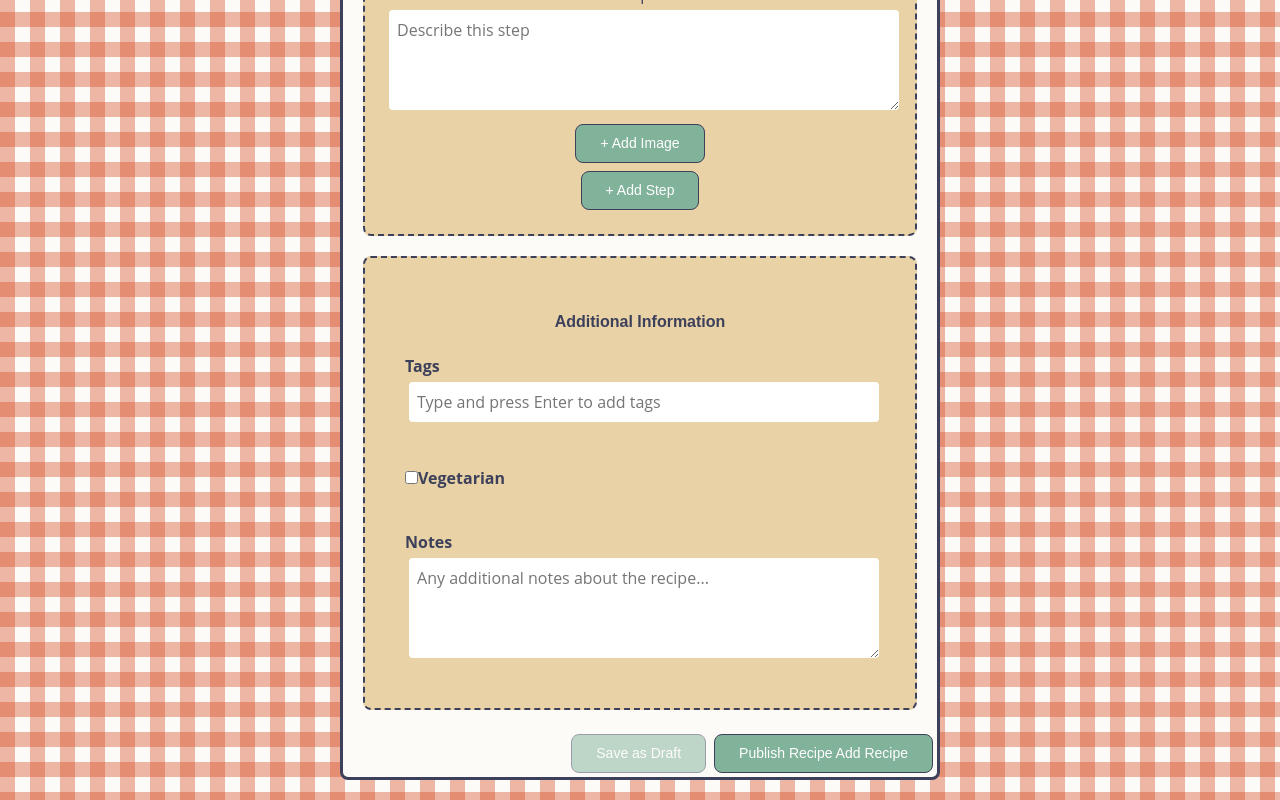
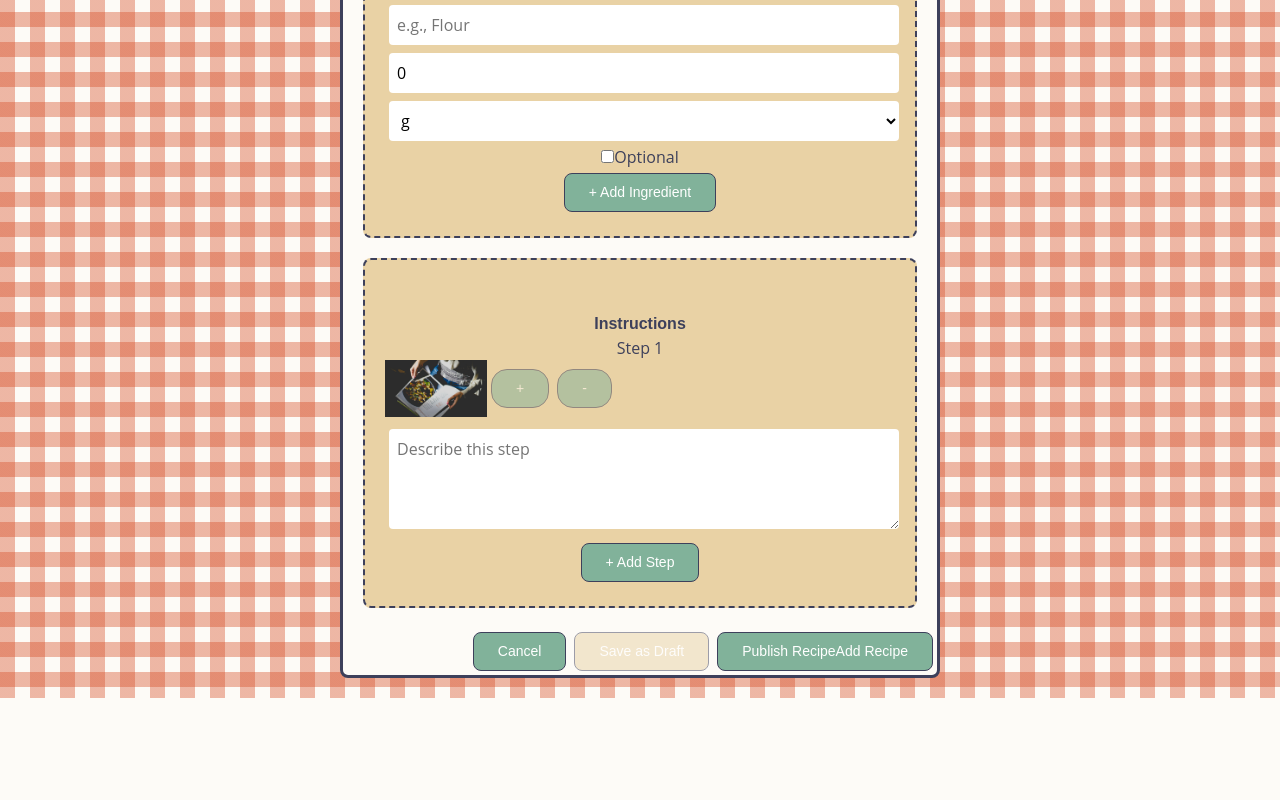
Before and after one commit to anaadeladelrosario/personal-website, a React (Vite) app in the folder recipe-book/: page /add-recipe in a window 1280 px wide. Shown: the part 1896-2696 px from the top of the page. After the commit the page ends 2594 px from the top, so only its background shows below. Built offline with nearby package versions, Linux system fonts and the light colour scheme.

Commit message:
refactoring form

```diff
--- a/recipe-book/src/components/Form.tsx
+++ b/recipe-book/src/components/Form.tsx
@@ -1,113 +1,23 @@
 import { useEffect, useState } from "react";
 import "./Form.css";
+import "../styles/design-system.css";
 import { Button } from "./Button";
 import { useNavigate, useParams } from "react-router-dom";
 import axios from "axios";
-
-export enum Cuisine {
-  Australian = "Australian",
-  Brazilian = "Brazilian",
-  Chinese = "Chinese",
-  Cuban = "Cuban",
-  Italian = "Italian",
-  Japanese = "Japanese",
-  Spanish = "Spanish",
-  Swedish = "Swedish"
-}
-const cuisines = [
-  Cuisine.Australian,
-  Cuisine.Brazilian,
-  Cuisine.Chinese,
-  Cuisine.Cuban,
-  Cuisine.Italian,
-  Cuisine.Japanese,
-  Cuisine.Spanish,
-  Cuisine.Swedish,
-];
-export enum Categories {
-  Appetizer = "Appetizer",
-  MainCourse = "MainCourse",
-  Dessert = "Dessert",
-  Snack = "Snack",
-}
-const categories = [
-  Categories.Appetizer,
-  Categories.MainCourse,
-  Categories.Dessert,
-  Categories.Snack,
-];
-
-export enum Difficulty {
-  Easy = "Easy",
-  Medium = "Medium",
-  Hard = "Hard",
-}
-const difficulties = [Difficulty.Easy, Difficulty.Medium, Difficulty.Hard];
-
-export enum CostRange {
-  Budget = "Budget",
-  Moderate = "Moderate",
-  Expensive = "Expensive",
-}
-const costRanges = [CostRange.Budget, CostRange.Moderate, CostRange.Expensive];
-
-export enum Units {
-  Gram = "g",
-  Kilogram = "kg",
-  Milliliter = "ml",
-  Liter = "l",
-  Ounce = "oz",
-  Pound = "lb",
-  Pinch = "pinch",
-  Teaspoon = "tsp",
-  Tablespoon = "tbsp",
-  Cup = "cup",
-  Pint = "pint",
-  Quart = "quart",
-  Gallon = "gallon",
-}
-const units = [
-  Units.Gram,
-  Units.Kilogram,
-  Units.Milliliter,
-  Units.Liter,
-  Units.Ounce,
-  Units.Pound,
-  Units.Pinch,
-  Units.Teaspoon,
-  Units.Tablespoon,
-  Units.Cup,
-  Units.Pint,
-  Units.Quart,
-  Units.Gallon,
-]
-
-interface FormData {
-  title: string;
-  description: string;
-  category: Categories;
-  cuisine: Cuisine;
-  preparationTime: number;
-  cookingTime: number;
-  servings: number;
-  difficulty: Difficulty;
-  costRange: CostRange;
-  ingredients: {
-    name: string;
-    quantity: number;
-    unit: Units;
-    optional: boolean;
-    preparation?: string;
-  }[];
-  instructions: {
-    step: number;
-    description: string;
-    image?: string;
-  }[];
-  tags: string[];
-  isVegetarian: boolean;
-  notes: string;
-}
+import {
+  categories,
+  Categories,
+  CostRange,
+  costRanges,
+  Cuisine,
+  cuisines,
+  difficulties,
+  Difficulty,
+  units,
+  Units,
+} from "./enums/formEnums";
+import { FormData } from "./interfaces/Form";
+import small from "../assets/small.jpg";
 
 export function Form() {
   const [formData, setFormData] = useState<FormData>({
@@ -120,7 +30,15 @@ export function Form() {
     servings: 2,
     difficulty: Difficulty.Easy,
     costRange: CostRange.Budget,
-    ingredients: [{ name: "", quantity: 0, unit: Units.Gram, optional: false, preparation: "" }],
+    ingredients: [
+      {
+        name: "",
+        quantity: 0,
+        unit: Units.Gram,
+        optional: false,
+        preparation: "",
+      },
+    ],
     instructions: [{ step: 1, description: "", image: "" }],
     tags: [],
     isVegetarian: false,
@@ -129,7 +47,7 @@ export function Form() {
 
   // State for tracking loading or errors
   const [isLoading, setIsLoading] = useState<boolean>(false);
-  const [error, setError] = useState<string>('');
+  const [error, setError] = useState<string>("");
 
   // Edit mode
   const { recipeId } = useParams(); // Get recipeId from the URL params
@@ -163,7 +81,13 @@ export function Form() {
       ...prev,
       ingredients: [
         ...prev.ingredients,
-         { name: "", quantity: 0, unit: Units.Gram, optional: false, preparation: "" },
+        {
+          name: "",
+          quantity: 0,
+          unit: Units.Gram,
+          optional: false,
+          preparation: "",
+        },
       ],
     }));
   };
@@ -182,68 +106,66 @@ export function Form() {
   const handleUpdate = async () => {
     if (recipeId) {
       try {
-        const response = await axios.put(`https://localhost:44369/api/Recipe/${recipeId}`, formData);
+        const response = await axios.put(
+          `https://localhost:44369/api/Recipe/${recipeId}`,
+          formData
+        );
 
         if (response.status === 200) {
-         console.log('Recipe updated successfully');
+          console.log("Recipe updated successfully");
           // Navigate to the success page
           navigate(`/Recipe/${recipeId}`);
         }
       } catch (error) {
-        console.error('Error:', error);
+        console.error("Error:", error);
       }
     }
-  };
-
-  const handleSubmitTest = (e: React.FormEvent) => {
-    e.preventDefault();
-    console.log("Recipe submitted:", formData);
   };
 
   // Handle form submission
   const handleSubmit = async (e: React.FormEvent) => {
     e.preventDefault();
     setIsLoading(true);
-    setError('');
+    setError("");
 
-    if(recipeId) {
+    if (recipeId) {
       handleUpdate();
       navigate(`/Recipe/${recipeId}`);
     } else {
       try {
-      const response = await fetch('https://localhost:44369/api/Recipe', {
-        method: 'POST',
+        const response = await fetch("https://localhost:44369/api/Recipe", {
+          method: "POST",
           headers: {
-          'Content-Type': 'application/json'
+            "Content-Type": "application/json",
           },
-        body: JSON.stringify(formData)  // Send the recipe object as the request body
+          body: JSON.stringify(formData), // Send the recipe object as the request body
         });
 
         if (!response.ok) {
-        throw new Error('Failed to add the recipe');
+          throw new Error("Failed to add the recipe");
         }
 
         const result = await response.json();
-      console.log('Recipe added:', result);  // Log the response (new recipe with generated ID)
+        console.log("Recipe added:", result); // Log the response (new recipe with generated ID)
         setFormData({
-        title: '',
+          title: "",
           ingredients: [],
           instructions: [],
           cuisine: Cuisine.Australian,
           category: Categories.MainCourse,
           difficulty: Difficulty.Easy,
           costRange: CostRange.Budget,
-        notes: '',
+          notes: "",
           tags: [],
           isVegetarian: false,
           description: "",
           preparationTime: 0,
           cookingTime: 0,
           servings: 0,
-      });  // Reset form state after successful submit
-      navigate('/');
+        }); // Reset form state after successful submit
+        navigate("/");
       } catch (err) {
-      setError('An error occurred while adding the recipe.');
+        setError("An error occurred while adding the recipe.");
         console.error(err);
       } finally {
         setIsLoading(false);
@@ -256,11 +178,13 @@ export function Form() {
     const fetchRecipe = async () => {
       if (recipeId) {
         try {
-          const response = await axios.get(`https://localhost:44369/api/Recipe/${recipeId}`);
+          const response = await axios.get(
+            `https://localhost:44369/api/Recipe/${recipeId}`
+          );
           setFormData({
             title: response.data.title,
-        ingredients:response.data.ingredients.$values,
-        instructions:response.data.instructions.$values,
+            ingredients: response.data.ingredients.$values,
+            instructions: response.data.instructions.$values,
             cuisine: response.data.cuisine,
             category: response.data.category,
             difficulty: response.data.difficulty,
@@ -274,7 +198,7 @@ export function Form() {
             servings: response.data.servings,
           });
         } catch (error) {
-          console.error('Error:', error);
+          console.error("Error:", error);
         }
       }
     };
@@ -284,11 +208,10 @@ export function Form() {
 
   return (
     <div className="gingham-bg">
-      <div className="form-container">
+      <div className="container form-container">
         <form onSubmit={handleSubmit} className="form">
-          <section className="basic-information">
+          <section className="form-section section1">
             <h3>Basic Information</h3>
-
             <div className="form-group">
               <label>Title*</label>
               <input
@@ -311,7 +234,6 @@ export function Form() {
                 placeholder="Brief description of your recipe"
               />
             </div>
-
             <div className="form-group">
               <label>Category*</label>
               <select
@@ -329,9 +251,8 @@ export function Form() {
                 ))}
               </select>
             </div>
-
             <div className="form-group">
-              <label>Cuisine*</label>
+              <label htmlFor="cuisine">Cuisine*</label>
               <select
                 id="cuisine"
                 name="cuisine"
@@ -347,9 +268,18 @@ export function Form() {
                 ))}
               </select>
             </div>
+            <div className="form-group">
+              <label htmlFor="notes">Notes</label>
+              <textarea
+                id="notes"
+                name="notes"
+                value={formData.notes}
+                onChange={handleChange}
+                placeholder="Any additional notes about the recipe..."
+              />
+            </div>
           </section>
-
-          <section className="recipe-details">
+          <section className="form-section section2">
             <h3>Recipe Details</h3>
 
             <div className="form-group">
@@ -364,7 +294,6 @@ export function Form() {
                 required
               />
             </div>
-
             <div className="form-group">
               <label>Cooking Time (minutes)*</label>
               <input
@@ -377,7 +306,6 @@ export function Form() {
                 required
               />
             </div>
-
             <div className="form-group">
               <label>Servings*</label>
               <input
@@ -390,7 +318,6 @@ export function Form() {
                 required
               />
             </div>
-
             <div className="form-group">
               <label>Difficulty*</label>
               <select
@@ -408,7 +335,6 @@ export function Form() {
                 ))}
               </select>
             </div>
-
             <div className="form-group">
               <label htmlFor="costRange">Cost Range</label>
               <select
@@ -425,9 +351,29 @@ export function Form() {
                 ))}
               </select>
             </div>
+            <div className="form-group">
+              <label htmlFor="tags">Tags</label>
+              <input
+                type="text"
+                id="tags"
+                name="tags"
+                placeholder="Type and press Enter to add tags"
+              />
+            </div>
+            <div className="form-group">
+              <label>
+                <input
+                  type="checkbox"
+                  name="isVegetarian"
+                  checked={formData.isVegetarian}
+                  onChange={handleChange}
+                />
+                Vegetarian
+              </label>
+            </div>
           </section>
 
-          <section className="ingredients">
+          <section className="form-section section3">
             <h3>Ingredients*</h3>
             {formData.ingredients.map((ingredient, index) => (
               <div key={index} className="ingredient-row">
@@ -481,14 +427,50 @@ export function Form() {
                 </label>
               </div>
             ))}
-            <Button label="+ Add Ingredient" type="button" onClick={addIngredient}/>
+            <Button
+              style={{ alignSelf: "center" }}
+              label="+ Add Ingredient"
+              type="button"
+              onClick={addIngredient}
+            />
           </section>
 
-          <section className="instructions">
+          <section className="form-section section4">
             <h3>Instructions</h3>
             {formData.instructions.map((instruction, index) => (
               <div key={index} className="instruction-step">
                 <label>Step {instruction.step}</label>
+                <div
+                  style={{
+                    display: "flex",
+                    alignItems: "center",
+                    marginBottom: "var(--space-sm)",
+                  }}
+                >
+                  <img
+                    style={{
+                      width: "20%",
+                      fontWeight: "bold",
+                    }}
+                    src={small}
+                    alt={`Step ${instruction.step} Image`}
+                  />
+                  <Button
+                    style={{ borderRadius: "var(--radius-lg)" }}
+                    size="x-small"
+                    label="+"
+                    type="button"
+                    disabled={true}
+                  />
+                  <Button
+                    style={{ borderRadius: "var(--radius-lg)" }}
+                    size="x-small"
+                    label="-"
+                    type="button"
+                    disabled={true}
+                  />
+                </div>
+
                 <textarea
                   value={instruction.description}
                   onChange={(e) => {
@@ -501,56 +483,36 @@ export function Form() {
                   }}
                   placeholder="Describe this step"
                 />
-                <Button label="+ Add Image" type="button"/>
               </div>
             ))}
-            <Button label="+ Add Step" type="button" onClick={addInstruction}/>
+            <Button
+              style={{ alignSelf: "center" }}
+              label="+ Add Step"
+              type="button"
+              onClick={addInstruction}
+            />
           </section>
-
-          <section className="additional-information">
-            <h3>Additional Information</h3>
-
-            <div className="form-group">
-              <label htmlFor="tags">Tags</label>
-              <input
-                type="text"
-                id="tags"
-                name="tags"
-                placeholder="Type and press Enter to add tags"
+          <div className="form-actions">
+            <Button secondary={true} type="reset" label="Cancel" />
+            <Button
+              primary={false}
+              disabled={true}
+              style={{ backgroundColor: "var(--color-warning)" }}
+              type="button"
+              label="Save as Draft"
             />
-            </div>
-
-            <div className="form-group">
-              <label>
-                <input
-                  type="checkbox"
-                  name="isVegetarian"
-                  checked={formData.isVegetarian}
-                  onChange={handleChange}
-                />
-                Vegetarian
-              </label>
-            </div>
-
-            <div className="form-group">
-              <label htmlFor="notes">Notes</label>
-              <textarea
-                id="notes"
-                name="notes"
-                value={formData.notes}
-                onChange={handleChange}
-                placeholder="Any additional notes about the recipe..."
-              />
-            </div>
-          </section>
-
-          <div className="form-actions">
-            <Button disabled={true} type="button" label="Save as Draft" />
-            <Button primary={true} type="submit" label="Publish Recipe" disabled={isLoading} > {isLoading ? 'Adding...' : 'Add Recipe'}</Button>
+            <Button
+              primary={true}
+              type="submit"
+              label="Publish Recipe"
+              disabled={isLoading}
+            >
+              {isLoading ? "Adding..." : "Add Recipe"}
+            </Button>
           </div>
         </form>
       </div>
-      {error && <p style={{ color: 'red' }}>{error}</p>}
+      {error && <p style={{ color: "red" }}>{error}</p>}
     </div>
   );
 }
```
Also changed, not shown: recipe-book/src/components/Ingredient.tsx (+18 -11 lines), recipe-book/src/components/IngredientsList.tsx (+18 -7 lines). Lines whose indentation alone changed are shown as unchanged.
